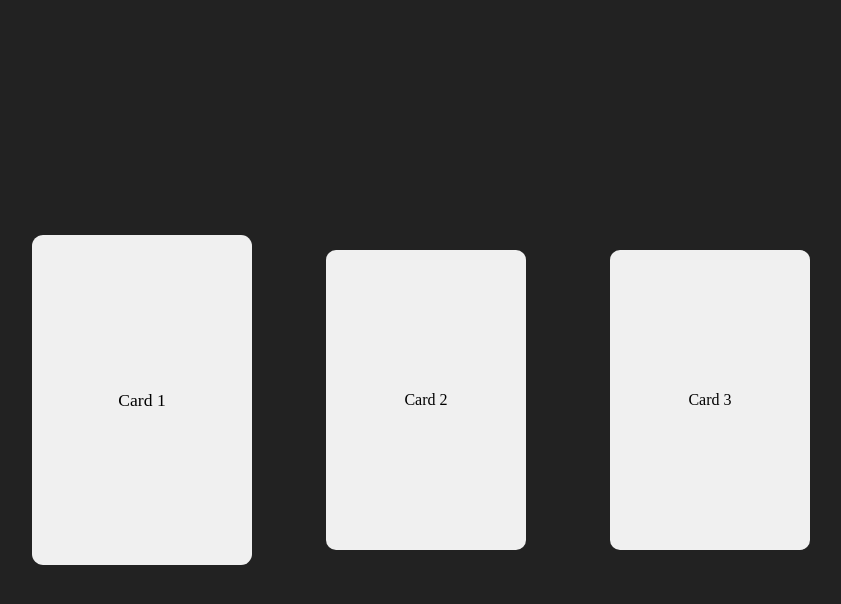
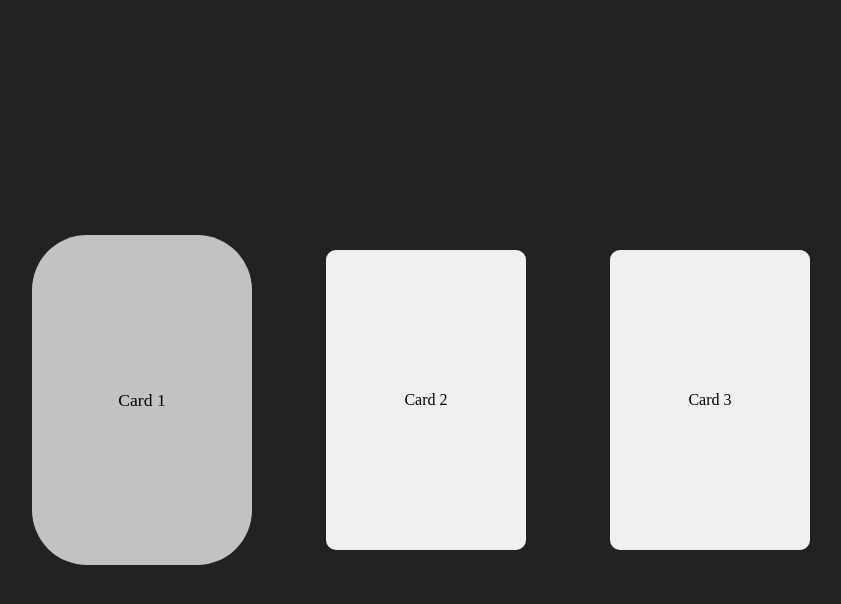
Before and after one commit to Andre-Roddrigues/Andre-Git, a plain HTML site: page index.html in a window 1280 px wide. In both pictures the pointer is over the element "Card 1". Shown: the whole page, without its empty margins (214-1055 px from the left). Drawn offline with Linux system fonts and the light colour scheme.

Commit message:
hover-card

```diff
--- a/styler.css
+++ b/styler.css
@@ -27,4 +27,6 @@ body {
 
 .card:hover {
     transform: scale(1.1);
+    background-color: #c2c2c2;
+    border-radius: 50px;
 }
```
